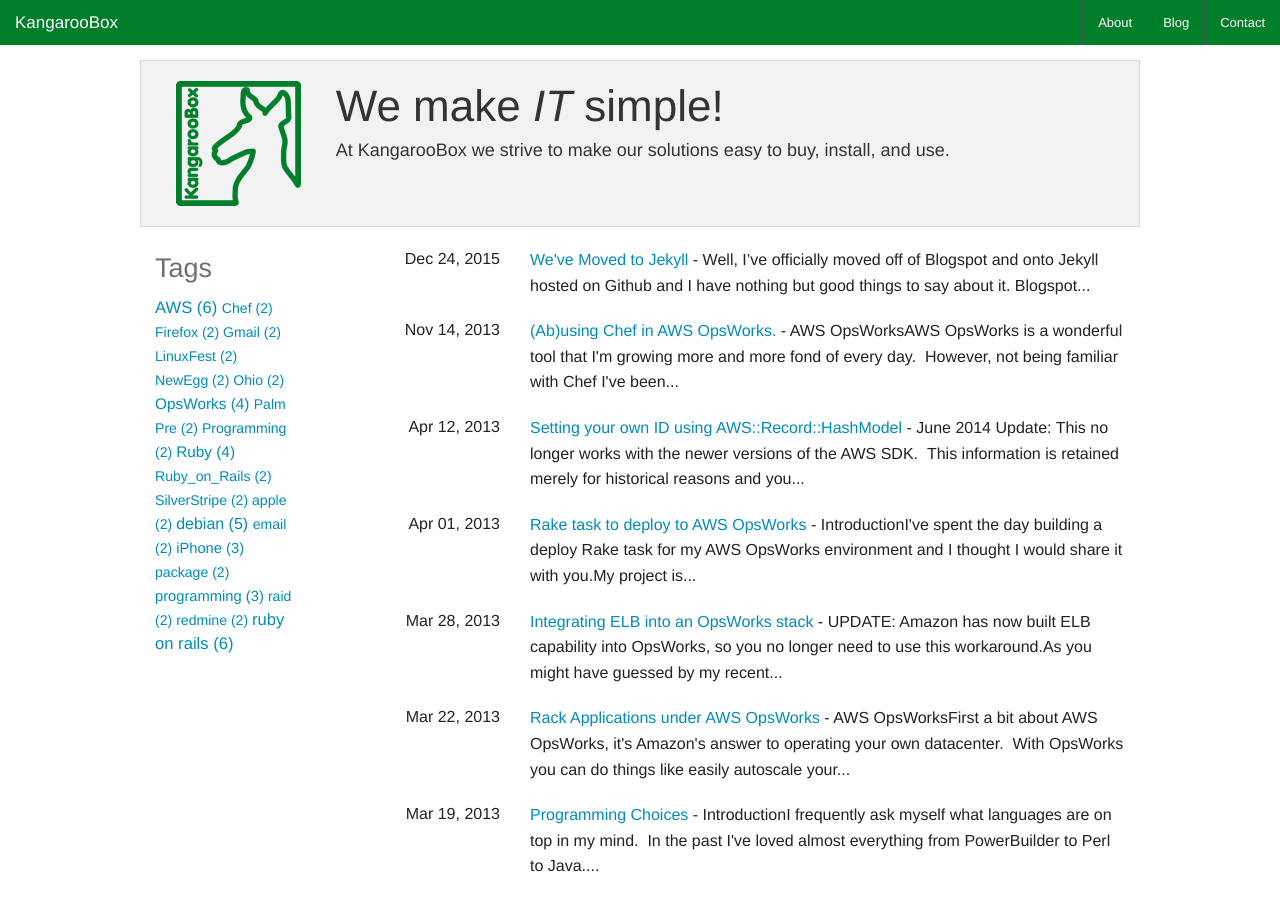
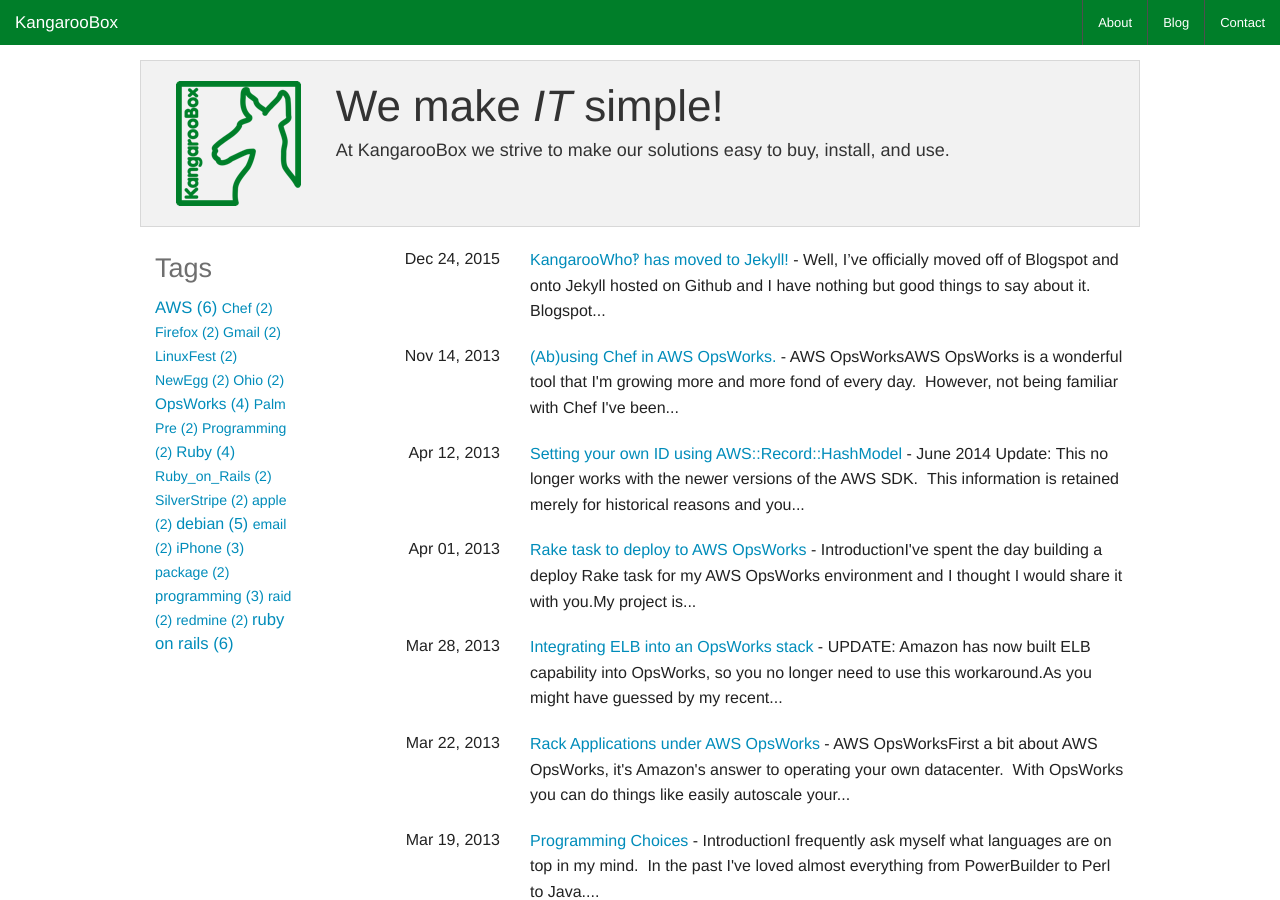
Before and after one commit to KangarooBox/kangaroobox.github.io, a Jekyll site: the page built from posts.html, in a window 1280 px wide and 900 px high. Built offline with Jekyll 4.4.1, drawn with Linux system fonts in a browser that asks for light colours.

Commit message:
Changed move to Jekyll title

```diff
--- a/_posts/2015-12-24-move-to-jekyll.md
+++ b/_posts/2015-12-24-move-to-jekyll.md
@@ -1,6 +1,6 @@
 ---
 layout: post
-title: We've Moved to Jekyll
+title: KangarooWho‽ has moved to Jekyll!
 author: Richard Hurt
 tags: Github Jekyll
 comments: true
```
